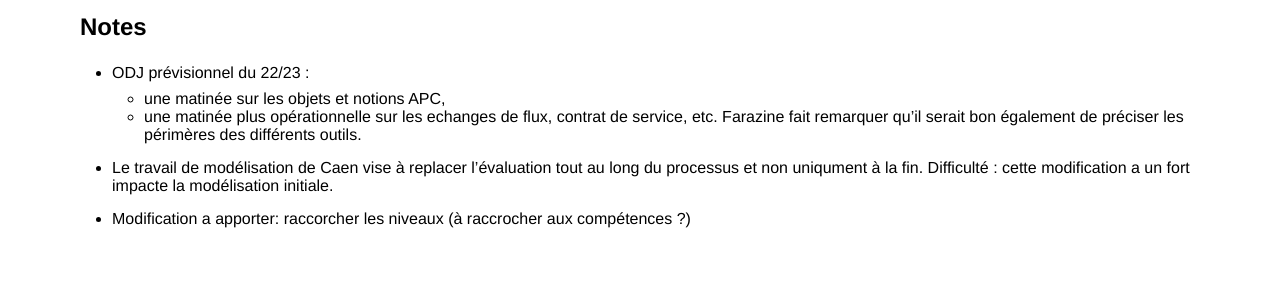
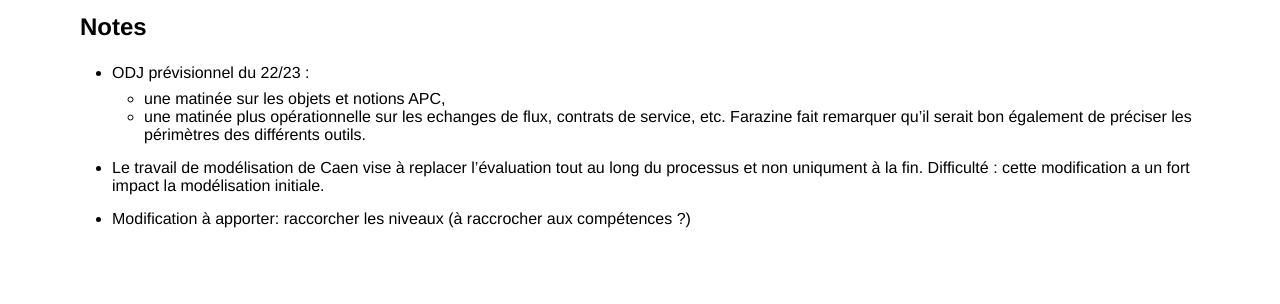
Before and after one commit to giraudin/dev-doc, a Jekyll site: the page built from _posts/2024-04-02-pc-scol-ora-avenirs-esr-eportfolio.markdown, in a window 1280 px wide. Shown: the part 437-741 px from the top of the page. Built offline with Jekyll 4.4.1, drawn with Linux system fonts in a browser that asks for light colours; our own code applies the rules of GitHub Pages for plain Markdown files.

Commit message:
fix: typo

```diff
--- a/_posts/2024-04-02-pc-scol-ora-avenirs-esr-eportfolio.markdown
+++ b/_posts/2024-04-02-pc-scol-ora-avenirs-esr-eportfolio.markdown
@@ -16,8 +16,8 @@ main_actions_to_take: [
 # Notes
 - ODJ prévisionnel du 22/23 :
     - une matinée sur les objets et notions APC,
-    - une matinée plus opérationnelle sur les echanges de flux, contrat de service, etc. Farazine fait remarquer qu'il serait bon également de préciser les périmères des différents outils.
+    - une matinée plus opérationnelle sur les echanges de flux, contrats de service, etc. Farazine fait remarquer qu'il serait bon également de préciser les périmètres des différents outils.
 
-- Le travail de modélisation de Caen vise à replacer l'évaluation tout au long du processus et non uniqument à la fin. Difficulté : cette modification a un fort impacte la modélisation initiale.
+- Le travail de modélisation de Caen vise à replacer l'évaluation tout au long du processus et non uniqument à la fin. Difficulté : cette modification a un fort impact la modélisation initiale.
 
-- Modification a apporter: raccorcher les niveaux (à raccrocher aux compétences ?)
+- Modification à apporter: raccorcher les niveaux (à raccrocher aux compétences ?)
```
